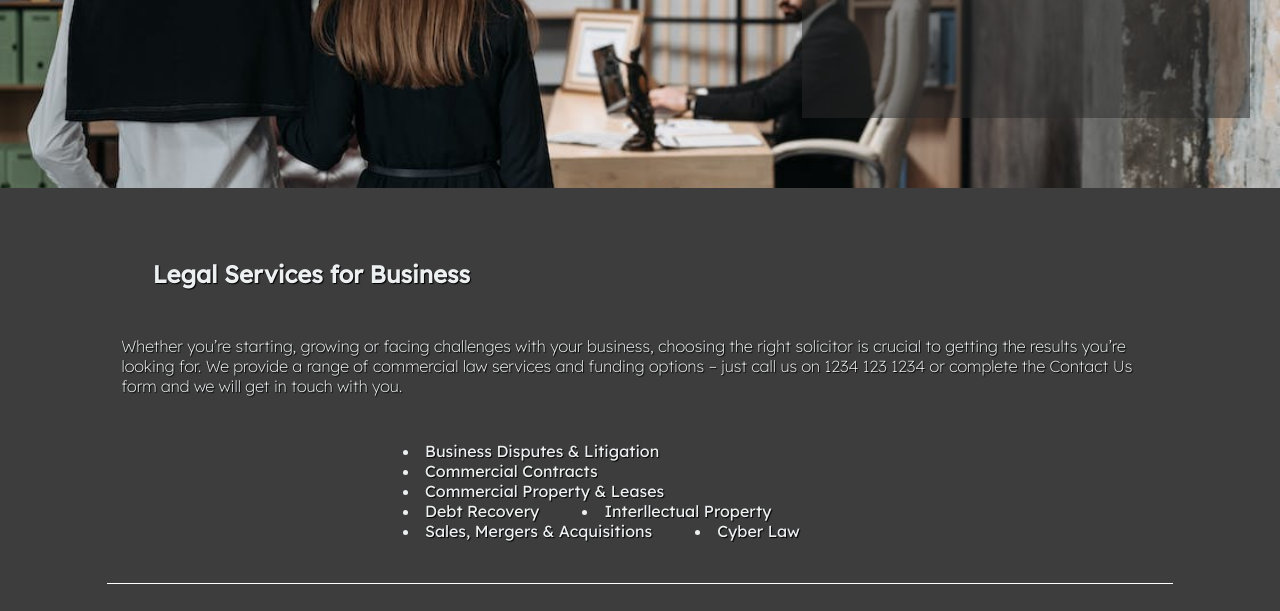
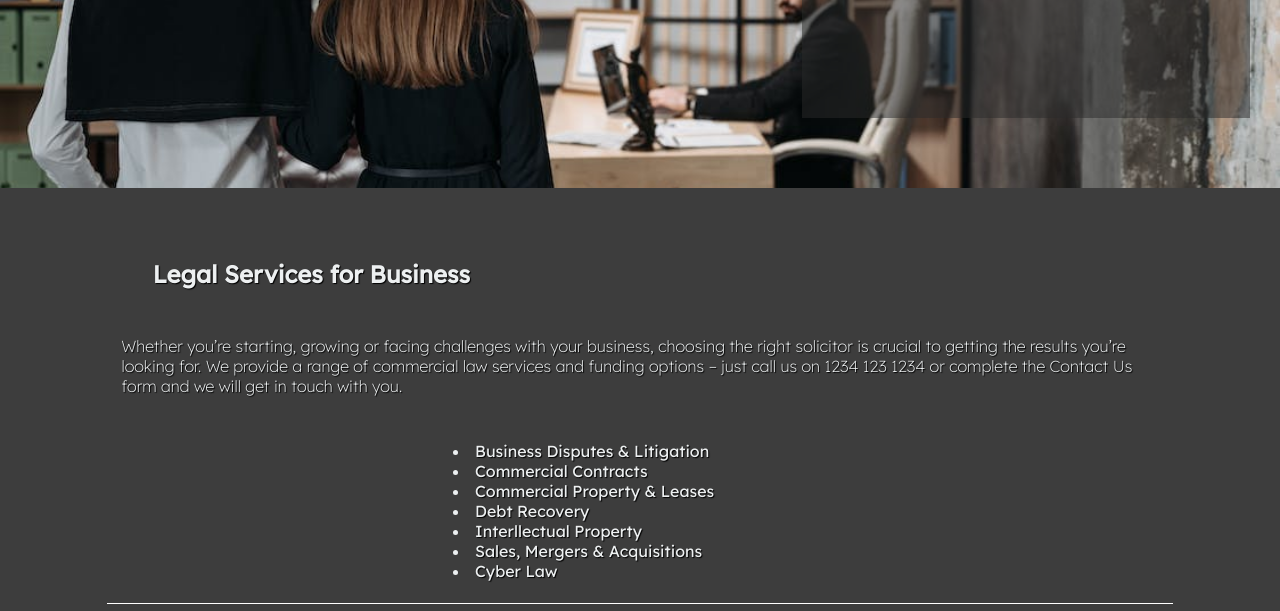
Before and after one commit to cniblock/Project_1, a plain HTML site: page services.html in a window 1280 px wide. Shown: the part 293-904 px from the top of the page. Drawn offline with Linux system fonts and the light colour scheme.

Commit message:
added changes to services list

```diff
--- a/assets/styles.css
+++ b/assets/styles.css
@@ -290,7 +290,7 @@ button:hover {
     padding: 15px;
     margin: 15px auto;
     border-bottom: 1px solid white;
-    height: 340px;
+    height: 360px;
     width: 90%;
     min-width: 400px;
 }
@@ -314,7 +314,7 @@ li {
 }
 
 .services_list {
-    width: 520px;
+    width: 420px;
     margin-top: 25px;
     display: flex;
     justify-content: center;
```
